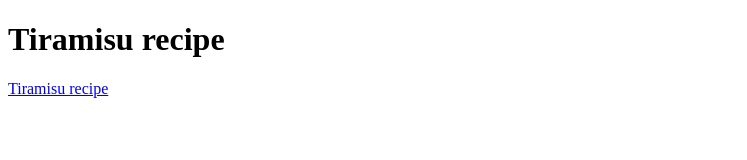
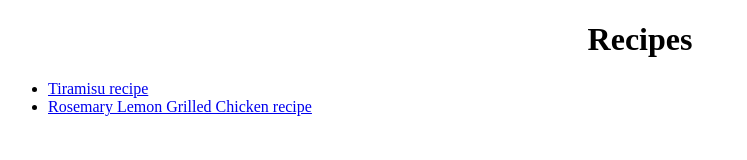
Before and after one commit to crayfr/odin-recipes, a plain HTML site: page index.html in a window 1280 px wide. Shown: the whole page, without its empty margins (0-747 px from the left). Drawn offline with Linux system fonts and the light colour scheme.

```diff
--- a/index.html
+++ b/index.html
@@ -6,8 +6,12 @@
     <title>Document</title>
 </head>
 <body>
-    <h1>Tiramisu recipe</h1>
-    <a href="./recipes/tiramisu.html">Tiramisu recipe</a>
+    <center><h1>Recipes</h1></center>
+    <ul>
+        <li><a  href="./recipes/tiramisu.html">Tiramisu recipe</a></li>
+        <li><a href="./recipes/rosmary_chiken.html">Rosemary Lemon Grilled Chicken recipe</a></li>
+    </ul>
+
 
 
 </body>
```
Also changed, not shown: images/chicken.jpg (added).
